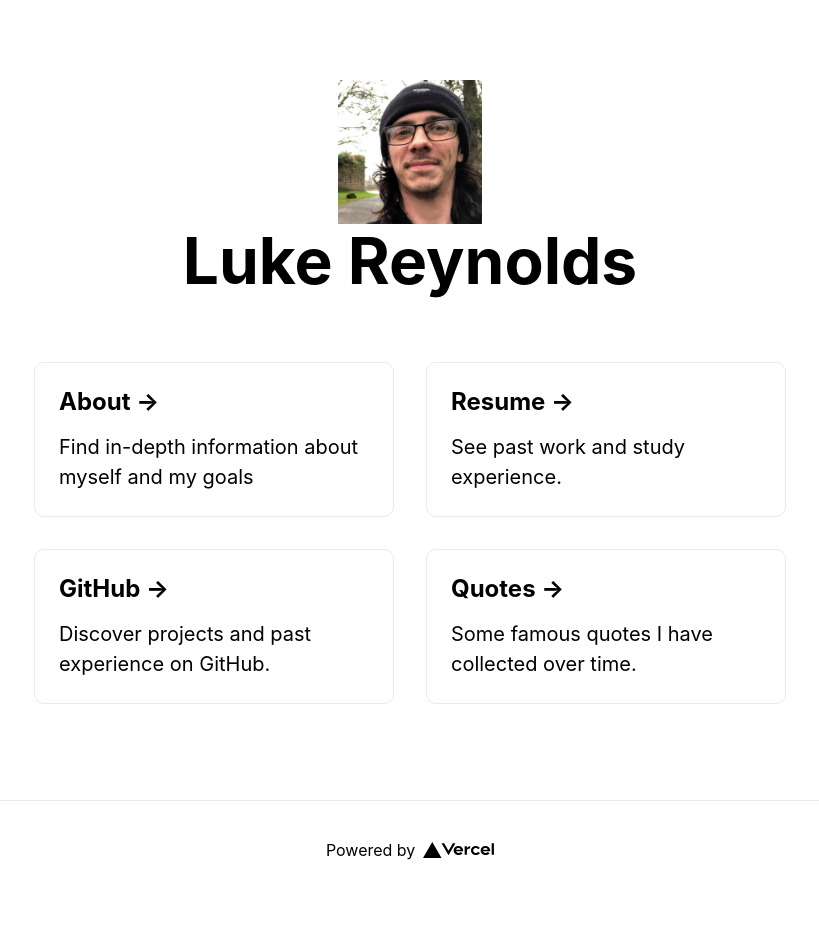
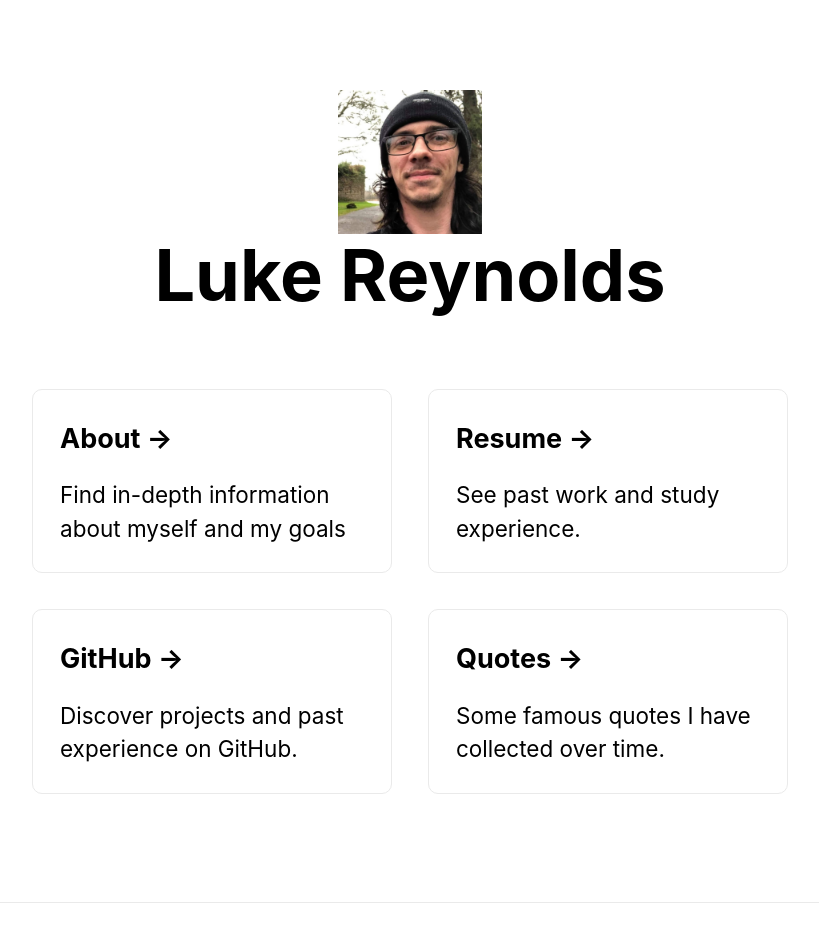
Before and after one commit to lreynolds188/Portfolio, a Next.js app: page / in a window 1280 px wide. Shown: the top 942 px of the page, without its empty margins (230-1049 px from the left). Before the commit the page ends 900 px from the top, so only its background shows below. Built offline with nearby package versions, Linux system fonts and the light colour scheme.

Commit message:
Update globals.css

```diff
--- a/styles/globals.css
+++ b/styles/globals.css
@@ -2,15 +2,26 @@ html,
 body {
   padding: 0;
   margin: 0;
-  font-family: -apple-system, BlinkMacSystemFont, Segoe UI, Roboto, Oxygen,
-    Ubuntu, Cantarell, Fira Sans, Droid Sans, Helvetica Neue, sans-serif;
-}
-
-a {
-  color: inherit;
-  text-decoration: none;
+  font-family: -apple-system, BlinkMacSystemFont, Segoe UI, Roboto, Oxygen, Ubuntu,
+    Cantarell, Fira Sans, Droid Sans, Helvetica Neue, sans-serif;
+  line-height: 1.6;
+  font-size: 18px;
 }
 
 * {
   box-sizing: border-box;
 }
+
+a {
+  color: #0070f3;
+  text-decoration: none;
+}
+
+a:hover {
+  text-decoration: underline;
+}
+
+img {
+  max-width: 100%;
+  display: block;
+}
```
